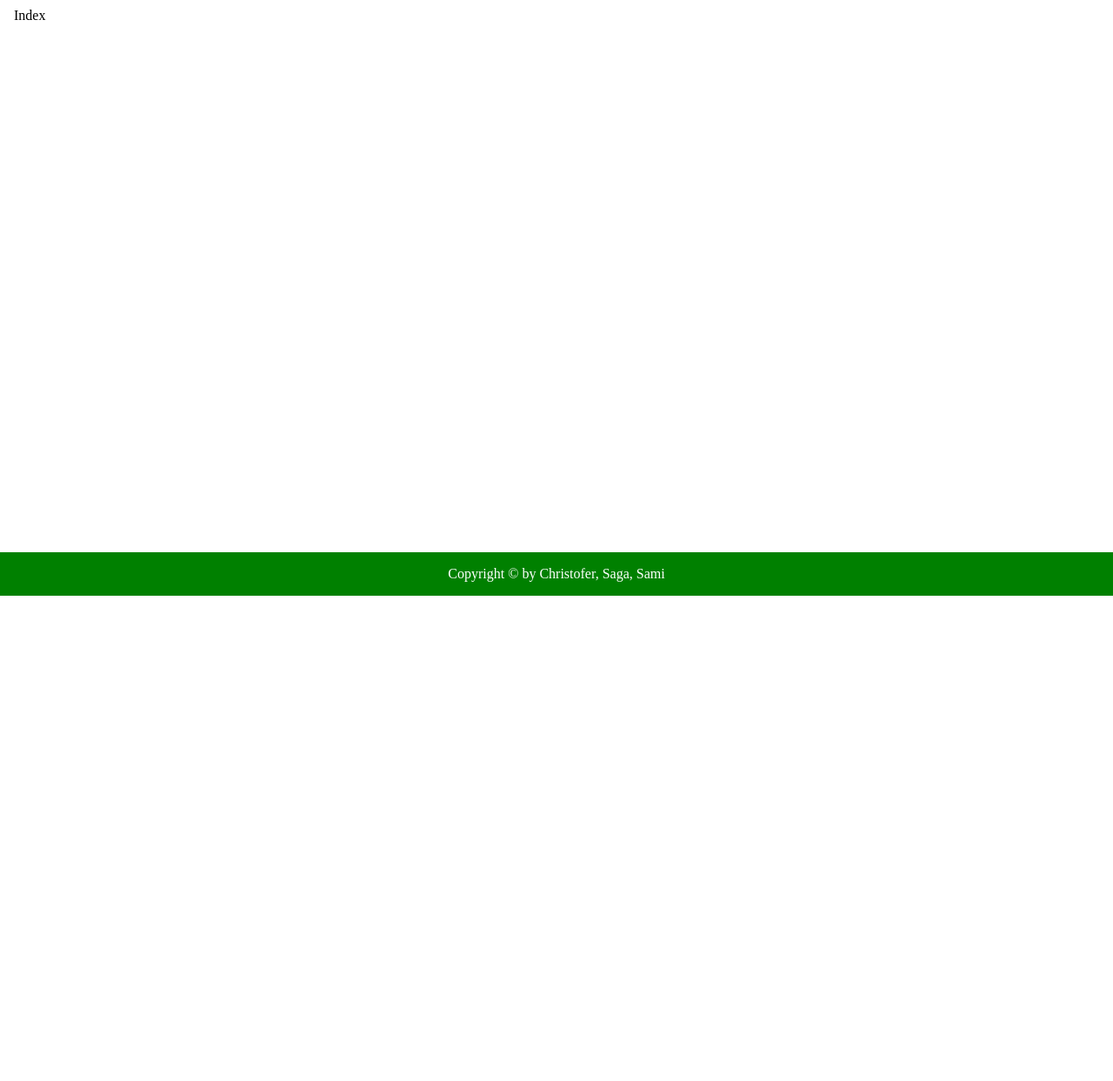
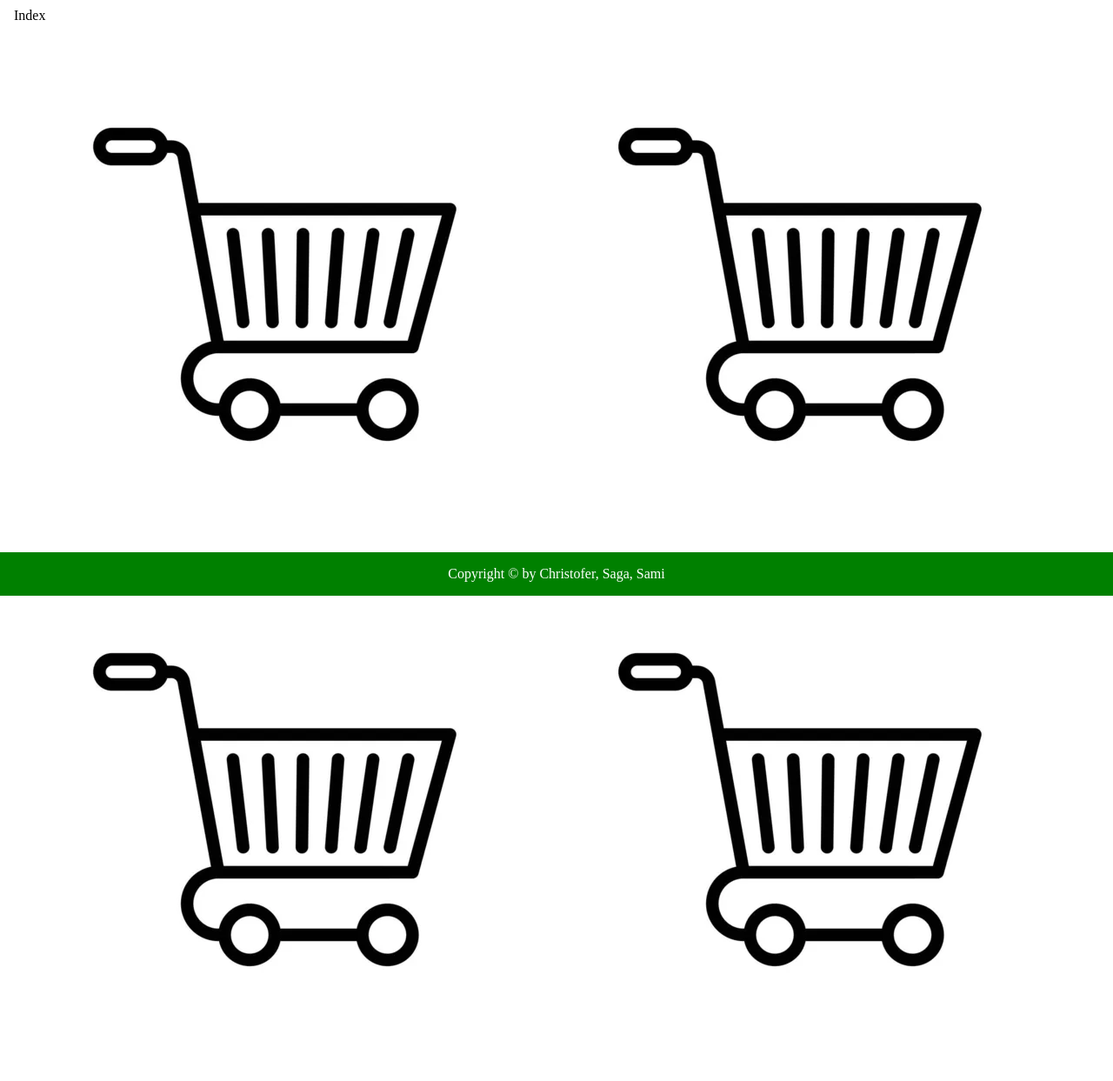
Before and after one commit to lapinsami/GroupShop, a plain HTML site: page HTML/index.html in a window 1280 px wide. Shown: the part 115-1358 px from the top of the page at 87% size. Before the commit the page ends 800 px from the top, so only its background shows below. Drawn offline with Linux system fonts and the light colour scheme; the site is published under a folder, as on GitHub Pages, so addresses that start at the root find nothing.

Commit message:
fixed file paths

```diff
--- a/HTML/index.html
+++ b/HTML/index.html
@@ -40,11 +40,11 @@
         <p>Index</p>
 
 
-        <img src="/pictures/Cart.jpg" alt="">
-        <img src="/pictures/Cart.jpg" alt="">
-        <img src="/pictures/Cart.jpg" alt="">
-        <img src="/pictures/Cart.jpg" alt="">
-        <img src="/pictures/Cart.jpg" alt="">
+        <img src="../pictures/Cart.jpg" alt="">
+        <img src="../pictures/Cart.jpg" alt="">
+        <img src="../pictures/Cart.jpg" alt="">
+        <img src="../pictures/Cart.jpg" alt="">
+        <img src="../pictures/Cart.jpg" alt="">
 
 
     </main>
```
